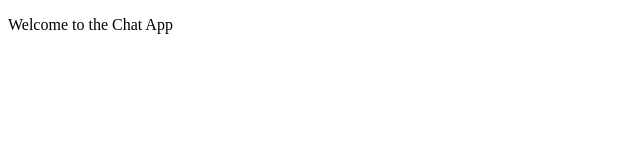
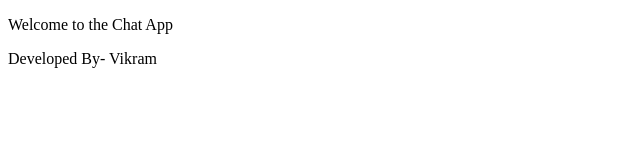
Before and after one commit to vicks07/chat-app, a website: page public/index.html in a window 1280 px wide. Shown: the whole page, without its empty margins (0-640 px from the left). Drawn offline with Linux system fonts and the light colour scheme.

Commit message:
New Feature

```diff
--- a/public/index.html
+++ b/public/index.html
@@ -5,5 +5,6 @@
     </head>
     <body>
         <p> Welcome to the Chat App </p>
+        <p> Developed By- Vikram </p>
     </body>
 </html>
```
